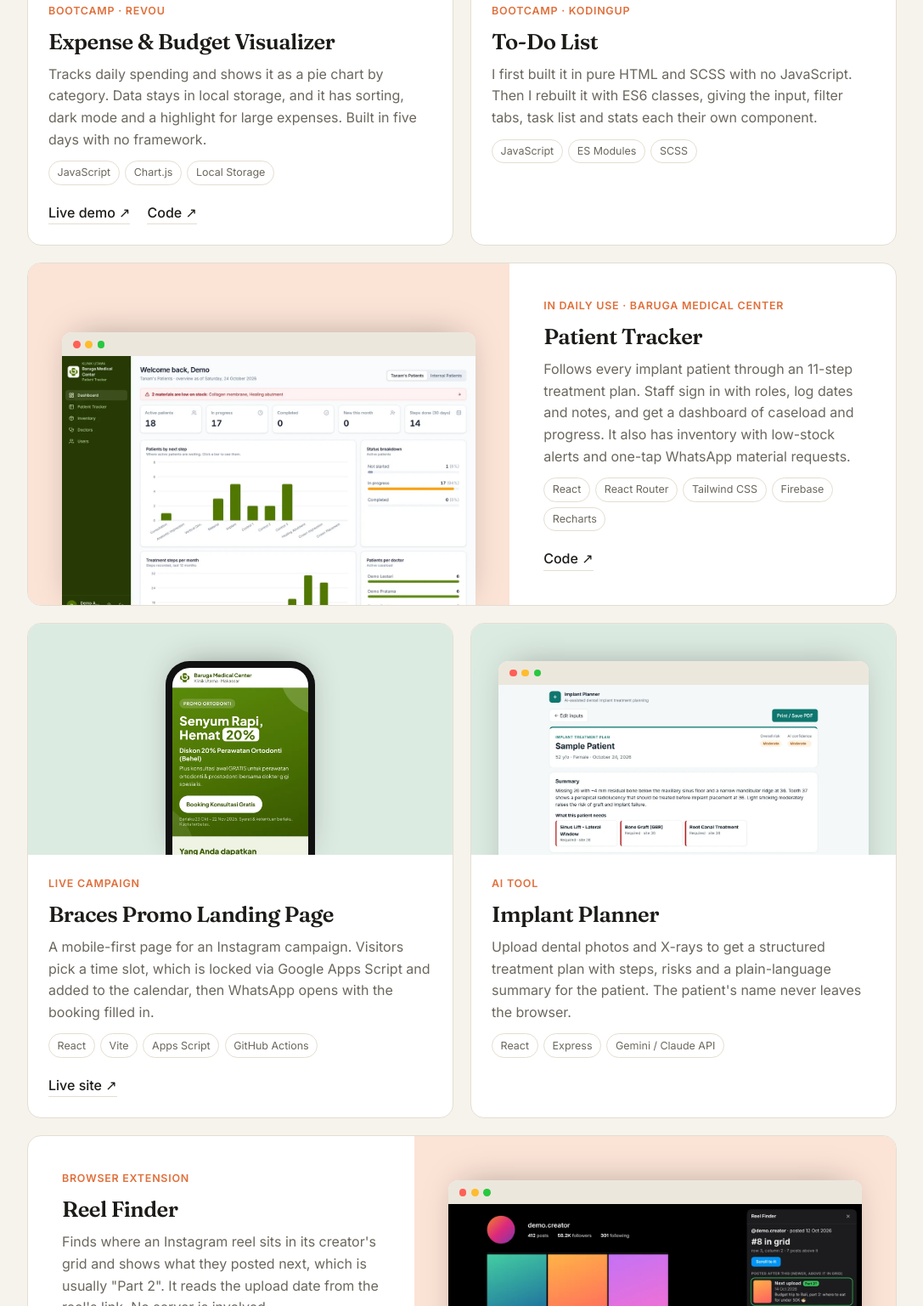
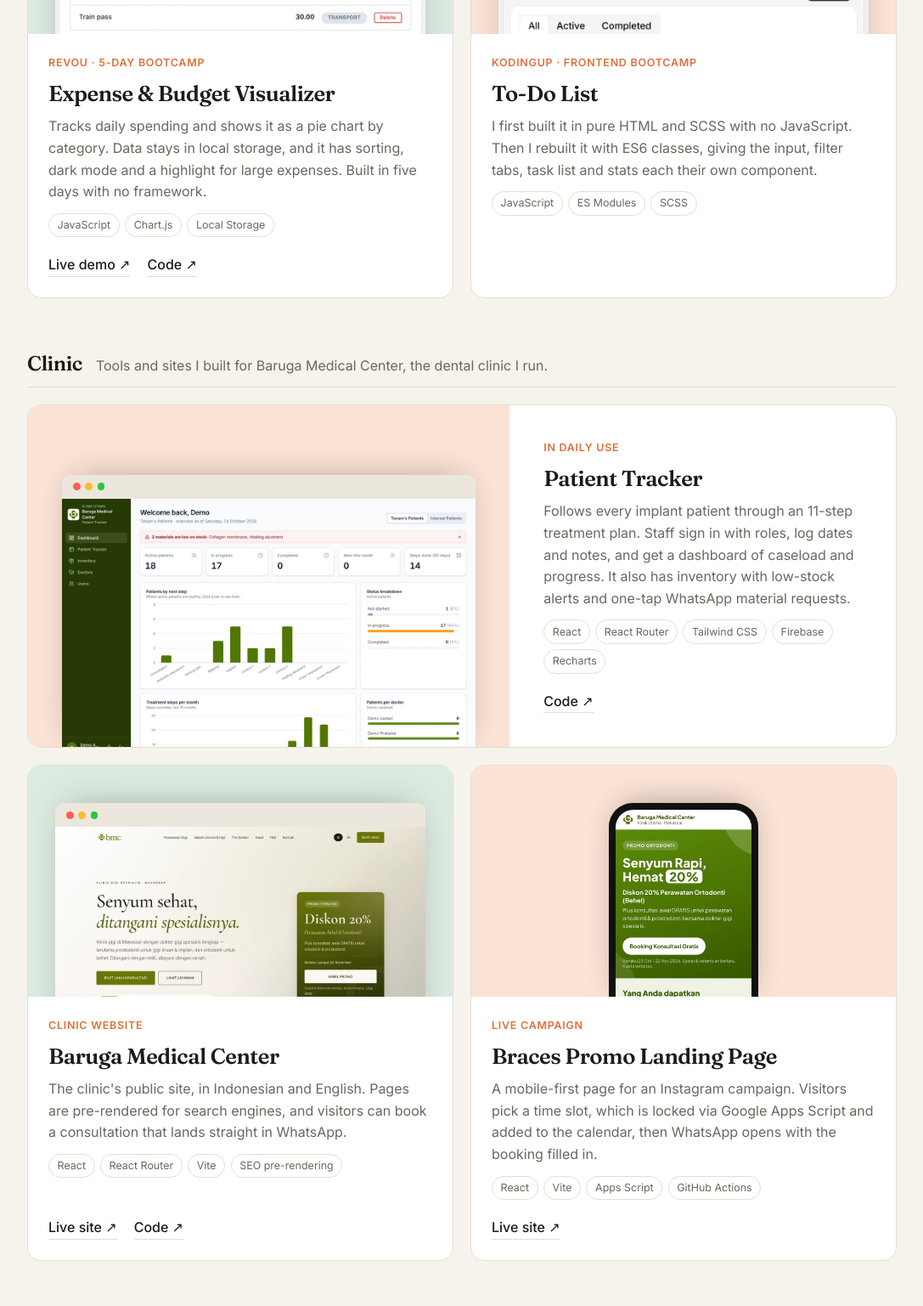
Before and after one commit to garlan730/porto-web, a website: page index.html in a window 1280 px wide. Shown: the part 1263-2800 px from the top of the page at 85% size, without its empty margins (96-1183 px from the left). Drawn offline with Linux system fonts and the light colour scheme.

Commit message:
Group projects into Bootcamp, Clinic and Small projects
Replace Implant Planner with the Baruga Medical Center website.

Co-Authored-By: Claude Opus 5.5 (1M context) <noreply@anthropic.com>
Claude-Session: https://claude.ai/code/session_01YZMPoJyziEzjBda1Cr7RK5

```diff
--- a/index.html
+++ b/index.html
@@ -50,10 +50,15 @@
       <section id="work" class="section container">
         <div class="section__head">
           <h2 class="section__title">Selected work</h2>
-          <p class="section__sub">Bootcamp projects first, then the apps I built for my own clinic.</p>
+          <p class="section__sub">Grouped by where they came from.</p>
         </div>
 
-        <div class="projects">
+        <div class="group" id="bootcamp">
+          <div class="group__head">
+            <h3 class="group__title">Bootcamp</h3>
+            <p class="group__sub">What I built while learning.</p>
+          </div>
+          <div class="projects">
           <article class="project reveal">
             <div class="project__visual">
               <div class="browser">
@@ -62,8 +67,8 @@
               </div>
             </div>
             <div class="project__body">
-              <p class="project__eyebrow">Bootcamp · RevoU</p>
-              <h3 class="project__title">Expense &amp; Budget Visualizer</h3>
+              <p class="project__eyebrow">RevoU · 5-day bootcamp</p>
+              <h4 class="project__title">Expense &amp; Budget Visualizer</h4>
               <p class="project__desc">
                 Tracks daily spending and shows it as a pie chart by category. Data stays in local storage, and it has sorting, dark mode and a highlight for large expenses. Built in five days with no framework.
               </p>
@@ -74,7 +79,7 @@
               </div>
             </div>
           </article>
-          <article class="project reveal">
+          <article class="project project--warm reveal">
             <div class="project__visual">
               <div class="browser">
                 <div class="browser__bar"><i></i><i></i><i></i></div>
@@ -82,15 +87,24 @@
               </div>
             </div>
             <div class="project__body">
-              <p class="project__eyebrow">Bootcamp · KodingUp</p>
-              <h3 class="project__title">To-Do List</h3>
+              <p class="project__eyebrow">KodingUp · Frontend bootcamp</p>
+              <h4 class="project__title">To-Do List</h4>
               <p class="project__desc">
                 I first built it in pure HTML and SCSS with no JavaScript. Then I rebuilt it with ES6 classes, giving the input, filter tabs, task list and stats each their own component.
               </p>
               <ul class="tags"><li>JavaScript</li><li>ES Modules</li><li>SCSS</li></ul>
             </div>
           </article>
-          <article class="project project--featured reveal">
+          </div>
+        </div>
+
+        <div class="group" id="clinic">
+          <div class="group__head">
+            <h3 class="group__title">Clinic</h3>
+            <p class="group__sub">Tools and sites I built for Baruga Medical Center, the dental clinic I run.</p>
+          </div>
+          <div class="projects">
+          <article class="project project--featured project--warm reveal">
             <div class="project__visual">
               <div class="browser">
                 <div class="browser__bar"><i></i><i></i><i></i></div>
@@ -98,8 +112,8 @@
               </div>
             </div>
             <div class="project__body">
-              <p class="project__eyebrow">In daily use · Baruga Medical Center</p>
-              <h3 class="project__title">Patient Tracker</h3>
+              <p class="project__eyebrow">In daily use</p>
+              <h4 class="project__title">Patient Tracker</h4>
               <p class="project__desc">
                 Follows every implant patient through an 11-step treatment plan. Staff sign in with roles, log dates and notes, and get a dashboard of caseload and progress. It also has inventory with low-stock alerts and one-tap WhatsApp material requests.
               </p>
@@ -111,11 +125,31 @@
           </article>
           <article class="project reveal">
             <div class="project__visual">
+              <div class="browser">
+                <div class="browser__bar"><i></i><i></i><i></i></div>
+                <img src="assets/projects/baruga-website.webp" alt="Baruga Medical Center homepage with a 20% braces promo card" loading="lazy" style="object-position: top" />
+              </div>
+            </div>
+            <div class="project__body">
+              <p class="project__eyebrow">Clinic website</p>
+              <h4 class="project__title">Baruga Medical Center</h4>
+              <p class="project__desc">
+                The clinic's public site, in Indonesian and English. Pages are pre-rendered for search engines, and visitors can book a consultation that lands straight in WhatsApp.
+              </p>
+              <ul class="tags"><li>React</li><li>React Router</li><li>Vite</li><li>SEO pre-rendering</li></ul>
+              <div class="project__links">
+                <a href="https://barugamedicalcenter.com/" target="_blank" rel="noopener">Live site ↗</a>
+                <a href="https://github.com/garlan730/baruga-website" target="_blank" rel="noopener">Code ↗</a>
+              </div>
+            </div>
+          </article>
+          <article class="project project--warm reveal">
+            <div class="project__visual">
               <div class="phone"><img src="assets/projects/braces-promo.webp" alt="Mobile landing page for a 20% braces promotion" loading="lazy" /></div>
             </div>
             <div class="project__body">
               <p class="project__eyebrow">Live campaign</p>
-              <h3 class="project__title">Braces Promo Landing Page</h3>
+              <h4 class="project__title">Braces Promo Landing Page</h4>
               <p class="project__desc">
                 A mobile-first page for an Instagram campaign. Visitors pick a time slot, which is locked via Google Apps Script and added to the calendar, then WhatsApp opens with the booking filled in.
               </p>
@@ -125,22 +159,15 @@
               </div>
             </div>
           </article>
-          <article class="project reveal">
-            <div class="project__visual">
-              <div class="browser">
-                <div class="browser__bar"><i></i><i></i><i></i></div>
-                <img src="assets/projects/implant-planner.webp" alt="Implant Planner report for a fictional sample patient" loading="lazy" style="object-position: top" />
-              </div>
-            </div>
-            <div class="project__body">
-              <p class="project__eyebrow">AI tool</p>
-              <h3 class="project__title">Implant Planner</h3>
-              <p class="project__desc">
-                Upload dental photos and X-rays to get a structured treatment plan with steps, risks and a plain-language summary for the patient. The patient's name never leaves the browser.
-              </p>
-              <ul class="tags"><li>React</li><li>Express</li><li>Gemini / Claude API</li></ul>
-            </div>
-          </article>
+          </div>
+        </div>
+
+        <div class="group" id="small">
+          <div class="group__head">
+            <h3 class="group__title">Small projects</h3>
+            <p class="group__sub">Things I made to scratch my own itch.</p>
+          </div>
+          <div class="projects">
           <article class="project project--featured project--reverse reveal">
             <div class="project__visual">
               <div class="browser">
@@ -150,7 +177,7 @@
             </div>
             <div class="project__body">
               <p class="project__eyebrow">Browser extension</p>
-              <h3 class="project__title">Reel Finder</h3>
+              <h4 class="project__title">Reel Finder</h4>
               <p class="project__desc">
                 Finds where an Instagram reel sits in its creator's grid and shows what they posted next, which is usually "Part 2". It reads the upload date from the reel's link. No server is involved.
               </p>
@@ -160,6 +187,7 @@
               </div>
             </div>
           </article>
+          </div>
         </div>
       </section>
 
--- a/scss/base/_base.scss
+++ b/scss/base/_base.scss
@@ -11,7 +11,8 @@ body {
 
 h1,
 h2,
-h3 {
+h3,
+h4 {
   font-family: $font-display;
   font-weight: 600;
   line-height: 1.1;
--- a/scss/components/_project.scss
+++ b/scss/components/_project.scss
@@ -1,4 +1,28 @@
 @use '../abstracts' as *;
+
+.group {
+  & + & {
+    margin-top: 4rem;
+  }
+
+  &__head {
+    display: flex;
+    flex-wrap: wrap;
+    align-items: baseline;
+    gap: 0.25rem 1rem;
+    margin-bottom: 1.25rem;
+    padding-bottom: 0.75rem;
+    border-bottom: 1px solid var(--line);
+  }
+
+  &__title {
+    font-size: 1.5rem;
+  }
+
+  &__sub {
+    color: var(--muted);
+  }
+}
 
 .projects {
   display: grid;
@@ -62,11 +86,8 @@
     background: var(--accent-soft);
   }
 
-  &:nth-child(4n + 2),
-  &:nth-child(4n + 3) {
-    .project__visual {
-      background: var(--pop-soft);
-    }
+  &--warm &__visual {
+    background: var(--pop-soft);
   }
 
   &__body {
```
Also changed, not shown: assets/projects/baruga-website.webp (added), assets/projects/implant-planner.webp (deleted), css/style.css.
